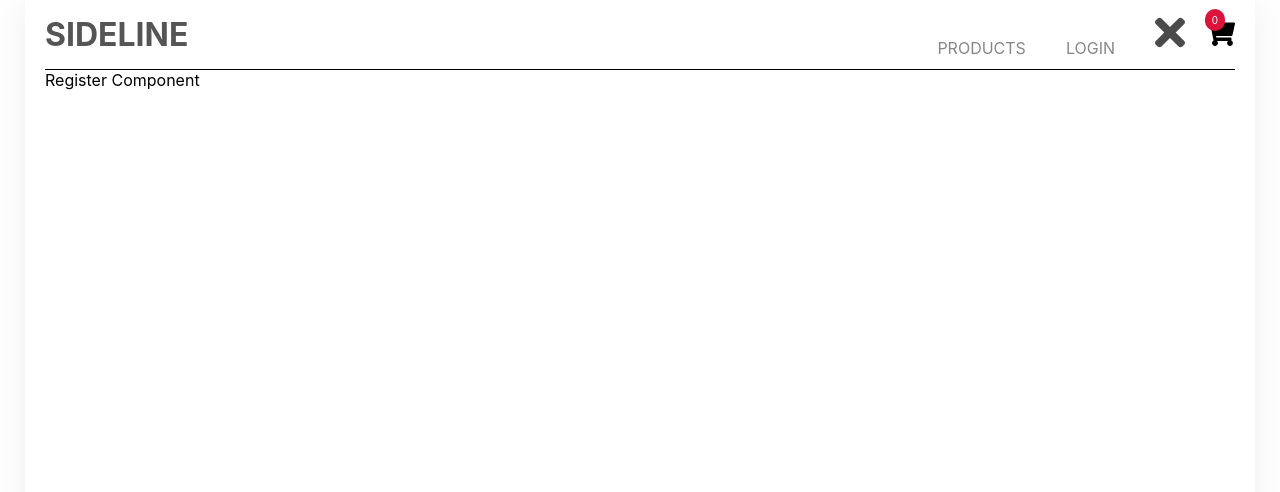
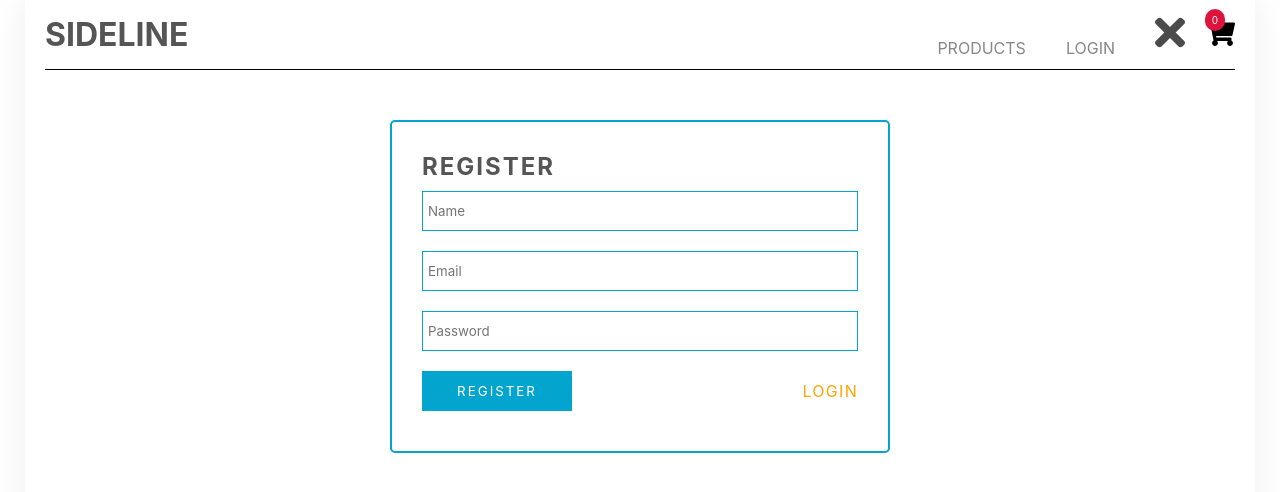
Before and after one commit to ibarrasb/sideline-shop, a React (Create React App) app in the folder client/: page /register in a window 1280 px wide. Shown: the top 492 px of the page. Built offline with nearby package versions, Linux system fonts and the light colour scheme; no server answers.

Commit message:
login and registe component working

```diff
--- a/client/src/api/ProductsAPI.js
+++ b/client/src/api/ProductsAPI.js
@@ -1,4 +1,4 @@
-import React, {useState, useEffect} from 'react';
+import {useState, useEffect} from 'react';
 import axios from 'axios'
 
 
--- a/client/src/components/mainpages/auth/Login.js
+++ b/client/src/components/mainpages/auth/Login.js
@@ -1,11 +1,48 @@
-import React from 'react';
+import React, {useState} from 'react'
+import {Link} from 'react-router-dom'
+import axios from 'axios'
+import './login.css'
 
 function Login() {
+    const [user, setUser] = useState({
+        email:'', password: ''
+    })
+
+    const onChangeInput = e =>{
+        const {name, value} = e.target;
+        setUser({...user, [name]:value})
+    }
+
+    const loginSubmit = async e =>{
+        e.preventDefault()
+        try {
+            await axios.post('/user/login', {...user})
+
+            localStorage.setItem('firstLogin', true)
+
+            window.location.href = "/";
+        } catch (err) {
+            alert(err.response.data.msg)
+        }
+    }
+
     return (
-        <div>
-            Login Component
+        <div className="login-page">
+            <form onSubmit={loginSubmit}>
+                <h2>Login</h2>
+                <input type="email" name="email" required
+                placeholder="Email" value={user.email} onChange={onChangeInput} />
+
+                <input type="password" name="password" required autoComplete="on"
+                placeholder="Password" value={user.password} onChange={onChangeInput} />
+
+                <div className="row">
+                    <button type="submit">Login</button>
+                    <Link to="/register">Register</Link>
+                </div>
+            </form>
         </div>
-    );
+    )
 }
 
-export default Login;
+export default Login
--- a/client/src/components/mainpages/auth/Register.js
+++ b/client/src/components/mainpages/auth/Register.js
@@ -1,11 +1,51 @@
-import React from 'react';
+import React, {useState} from 'react'
+import {Link} from 'react-router-dom'
+import axios from 'axios'
 
 function Register() {
+    const [user, setUser] = useState({
+        name:'', email:'', password: ''
+    })
+
+    const onChangeInput = e =>{
+        const {name, value} = e.target;
+        setUser({...user, [name]:value})
+    }
+
+    const registerSubmit = async e =>{
+        e.preventDefault()
+        try {
+            await axios.post('/user/register', {...user})
+
+            localStorage.setItem('firstLogin', true)
+
+
+            window.location.href = "/";
+        } catch (err) {
+            alert(err.response.data.msg)
+        }
+    }
+
     return (
-        <div>
-            Register Component
+        <div className="login-page">
+            <form onSubmit={registerSubmit}>
+                <h2>Register</h2>
+                <input type="text" name="name" required
+                placeholder="Name" value={user.name} onChange={onChangeInput} />
+
+                <input type="email" name="email" required
+                placeholder="Email" value={user.email} onChange={onChangeInput} />
+
+                <input type="password" name="password" required autoComplete="on"
+                placeholder="Password" value={user.password} onChange={onChangeInput} />
+
+                <div className="row">
+                    <button type="submit">Register</button>
+                    <Link to="/login">Login</Link>
+                </div>
+            </form>
         </div>
-    );
+    )
 }
 
-export default Register;
+export default Register
--- /dev/null
+++ b/client/src/components/mainpages/auth/login.css
@@ -0,0 +1,38 @@
+.login-page{
+    max-width: 500px;
+    border: 2px solid rgb(3, 165, 206);
+    border-radius: 5px;
+    padding: 30px;
+    margin: 50px auto;
+}
+.login-page h2{
+    text-transform: uppercase;
+    letter-spacing: 2px;
+    color: #555;
+}
+.login-page form input,
+.login-page form button{
+    width: 100%;
+    height: 40px;
+    margin: 10px 0;
+    padding: 0 5px;
+    outline: rgb(3, 165, 206);
+    border: 1px solid rgb(3, 165, 206);
+}
+.login-page form .row{
+    display: flex;
+    justify-content: space-between;
+    align-items: center;
+}
+.login-page form button{
+    width: 150px;
+    background: rgb(3, 165, 206);
+    color: white;
+    text-transform: uppercase;
+    letter-spacing: 2px;
+}
+.login-page form a{
+    color: orange;
+    letter-spacing: 1.3px;
+    text-transform: uppercase;
+}
--- a/client/src/components/mainpages/products/Products.js
+++ b/client/src/components/mainpages/products/Products.js
@@ -2,6 +2,7 @@
 import {GlobalState} from '../../../GlobalState'
 import ProductItem from '../utils/productitem/ProductItem'
 import './products.css'
+import Loading from '../utils/loading/Loading'
 
 function Products() {
     const state = useContext(GlobalState)
@@ -9,6 +10,7 @@
 
     console.log(products)
     return (
+        <>
         <div className="products">
             {
                 products.map(product => {
@@ -16,6 +18,10 @@
                 })
             }
         </div>
+
+        {products.length === 0 && <Loading/>}
+
+        </>
     );
 }
 
--- /dev/null
+++ b/client/src/components/mainpages/utils/loading/Loading.js
@@ -0,0 +1,28 @@
+import React from 'react';
+import './loading.css'
+
+function Loading() {
+    return (
+        <div className="load-page">
+        <div className="loader">
+            <div>
+                <div>
+                    <div>
+                        <div>
+                            <div>
+                                <div>
+                                    <div>
+                                        <div></div>
+                                    </div>
+                                </div>
+                            </div>
+                        </div>
+                    </div>
+                </div>
+            </div>
+        </div>
+    </div>
+    );
+}
+
+export default Loading;
--- /dev/null
+++ b/client/src/components/mainpages/utils/loading/loading.css
@@ -0,0 +1,25 @@
+.load-page{
+    background: #fff;
+    overflow: hidden;
+}
+.loader{
+    width: 300px;
+    height: 300px;
+    margin: auto;
+}
+.loader div{
+    width: calc(100% - 15px);
+    height: calc(100% - 15px);
+    border: 2px solid #fff;
+    border-top: 2px solid crimson;
+    border-radius: 50%;
+    animation: rotate 10s linear infinite alternate-reverse;
+}
+@keyframes rotate{
+    50%{
+        transform: rotate(80deg);
+    }
+    100%{
+        transform: rotate(360deg);
+    }
+}
```
